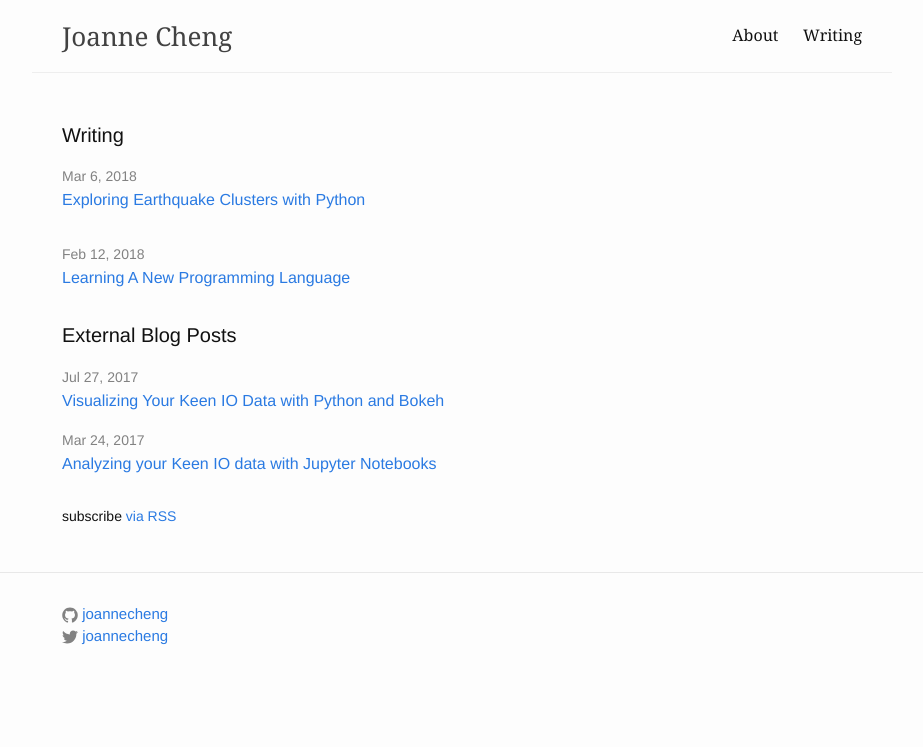
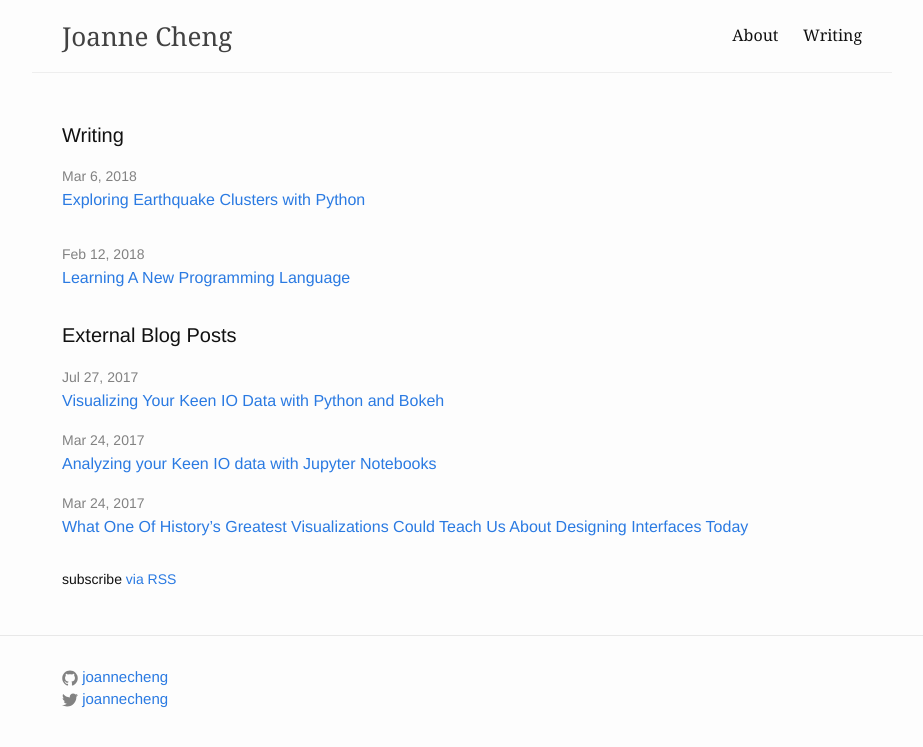
Before and after one commit to joannecheng/joannecheng.github.io, a Jekyll site: the page built from posts.html, in a window 1280 px wide. Shown: the top 747 px of the page, without its empty margins (178-1101 px from the left). Built offline with Jekyll 4.4.1, drawn with Linux system fonts in a browser that asks for light colours; nearby versions of some CDN libraries; library files that are not in the unit come from our copies.

Commit message:
adding another old blog post!

```diff
--- a/posts.html
+++ b/posts.html
@@ -35,6 +35,13 @@ title: Writing
           Analyzing your Keen IO data with Jupyter Notebooks
         </a>
       </h2>
+
+      <span class="post-meta">Mar 24, 2017</span>
+      <h2>
+        <a class="post-link" href="https://www.fastcodesign.com/3031649/what-one-of-historys-greatest-visualizations-reveals-about-todays-interface-design">
+          What One Of History’s Greatest Visualizations Could Teach Us About Designing Interfaces Today
+        </a>
+      </h2>
     </li>
   </ul>
 
```
